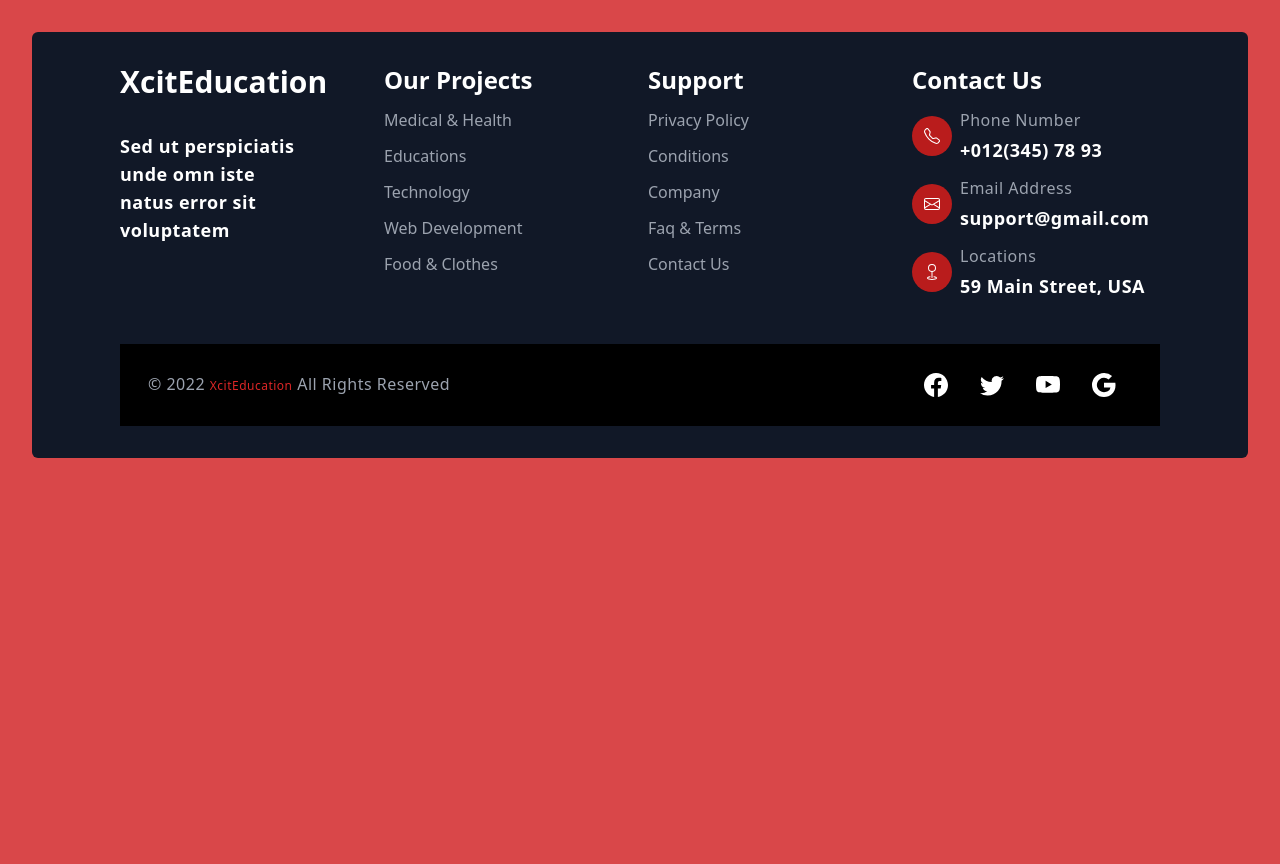
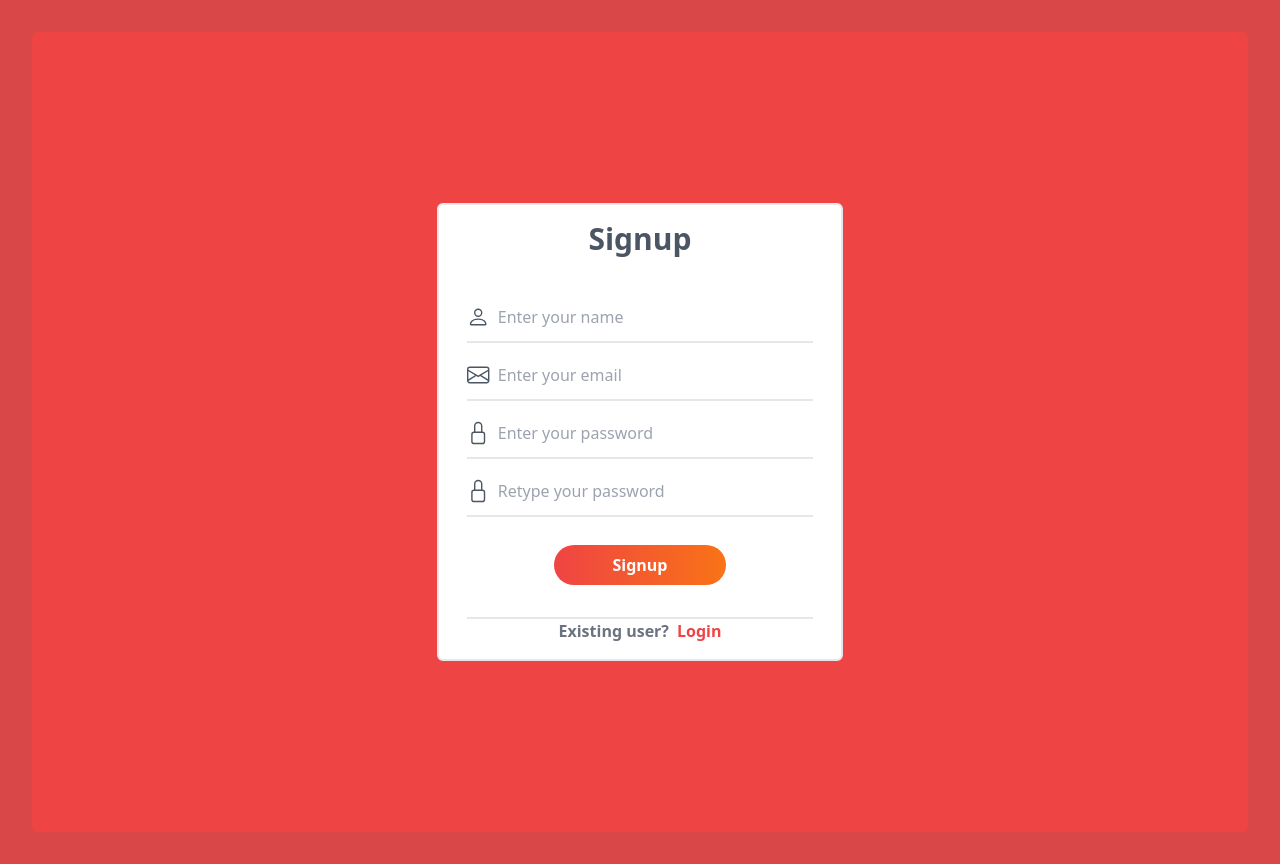
Before and after one commit to devjs1000/course-hub, a React (Vite) app: page /signup in a window 1280 px wide. Before the commit the page ends 800 px from the top, so only its background shows below. Built offline with nearby package versions, Linux system fonts and the light colour scheme.

Commit message:
login-signup simple design

```diff
--- a/src/App.jsx
+++ b/src/App.jsx
@@ -2,14 +2,16 @@ import { useState } from 'react';
 import { Routes, Route } from 'react-router-dom';
 import Footer from './components/Footer';
 import Home from './pages/Home';
-import Auth from './components/Auth'
+import Login from './components/Login';
+import Signup from './components/Signup';
 
 function App() {
 	return (
 		<div className="App rounded-md overflow-hidden">
 			<Routes>
 				<Route path='/' element={<Home />} />
-				<Route path='/login' element={<Auth />} />
+				<Route path='/login' element={<Login />} />
+				<Route path='/signup' element={<Signup />} />
 			</Routes>
 			<Footer />
 		</div>
--- a/src/components/Auth.jsx
+++ b/src/components/Auth.jsx
@@ -1,42 +1,8 @@
 import { useEffect, useState } from 'react'
 import '../styles/Auth.css'
-import useSignup from '../context/ContextHooks/useSignup';
-import useLogin from '../context/ContextHooks/useLogin';
+
 const Auth = () => {
-    const {signup} = useSignup()
-    const {login} = useLogin()
-    const [signupData,setSignupData] = useState({})
-    const [loginData,setLoginData] = useState({})
-
     let container;
-
-    const getSignupData=e=>{
-        const name = e.target.name
-        const value = e.target.value
-        const newData = {...signupData}
-        newData[name]=value
-        setSignupData(newData)
-    }
-    const getLoginData=e=>{
-        const name = e.target.name
-        const value = e.target.value
-        const newData = {...loginData}
-        newData[name]=value
-        setLoginData(newData)
-    }
-
-    const submitSignup=e=>{
-        e.preventDefault()
-        signup(signupData)
-        e.target.reset()
-    }
-
-    const submitLogin=e=>{
-        e.preventDefault()
-        login(loginData)
-        e.target.reset()
-    }
-
     useEffect(() => {
       container = document.getElementById('container');
     }, [])
@@ -53,21 +19,21 @@ const Auth = () => {
         <div className="flex justify-center items-center h-[100vh]">
             <div className="container" id="container">
                 <div className="form-container sign-up-container">
-                    <form onSubmit={submitSignup}>
+                    <form action='#'>
                         <h1>Create Account</h1>
                         <span>or use your email for registration</span>
-                        <input onChange={getSignupData} name='name' type="text" placeholder="Name" />
-                        <input onChange={getSignupData} name='email' type="email" placeholder="Email" />
-                        <input onChange={getSignupData} name='password' type="password" placeholder="Password" />
+                        <input  type="text" placeholder="Name" />
+                        <input  type="email" placeholder="Email" />
+                        <input  type="password" placeholder="Password" />
                         <button type='submit'>Sign Up</button>
                     </form>
                 </div>
                 <div className="form-container sign-in-container">
-                    <form onSubmit={submitLogin}>
+                    <form action='#'>
                         <h1>Sign in</h1>
                         <span>or use your account</span>
-                        <input onChange={getLoginData} name='email' type="email" placeholder="Email" />
-                        <input onChange={getLoginData} name='password' type="password" placeholder="Password" />
+                        <input  type="email" placeholder="Email" />
+                        <input  type="password" placeholder="Password" />
                         <a href="#">Forgot your password?</a>
                         <button type='submit'>Sign In</button>
                     </form>
--- a/src/components/Footer.jsx
+++ b/src/components/Footer.jsx
@@ -1,7 +1,15 @@
 import React from "react";
 import { Envelope, Facebook, Geo, Google, Telephone, Twitter, Youtube } from "react-bootstrap-icons";
+import { useLocation } from "react-router-dom";
 import { footerStyles } from "../styles/styleObjects";
+
 const Footer = () => {
+
+  const location = useLocation()
+
+  const path = location.pathname.split('/')[1];
+
+  if(path==='login'||path==='signup')return null;
 
 
   return (
--- /dev/null
+++ b/src/components/Login.jsx
@@ -0,0 +1,60 @@
+import React, { useState } from 'react';
+import { Envelope, Lock} from 'react-bootstrap-icons';
+import { Link } from 'react-router-dom';
+import useLogin from '../context/ContextHooks/useLogin';
+import { authDesign } from '../styles/styleObjects';
+
+const Login = () => {
+
+    const {login} = useLogin()
+    const [loginData,setLoginData] = useState({})
+
+    const getLoginData=e=>{
+        const name = e.target.name
+        const value = e.target.value
+        const newData = {...loginData}
+        newData[name]=value
+        setLoginData(newData)
+    }
+
+
+    const submitLogin=e=>{
+        e.preventDefault()
+        login(loginData)
+        e.target.reset()
+    }
+
+
+
+    return (
+        <div className={authDesign.screen}>
+            <div className={authDesign.mainDiv}>
+
+            <h1 className={authDesign.title}>Login</h1>
+
+            <form onSubmit={submitLogin}>
+
+                <div className={authDesign.itemDiv}>
+                    <Envelope className={authDesign.inputIcon}/>
+                    <input onChange={getLoginData} required name='email' placeholder='Enter your email' className={authDesign.input} type="text" />
+                </div>
+
+                <div className={authDesign.itemDiv}>
+                    <Lock className={authDesign.inputIcon}/>
+                    <input onChange={getLoginData} required name='password' placeholder='Enter your password' className={authDesign.input} type="password" />
+                </div>
+
+                <p className={authDesign.forgotPass}>Forgot Password?</p>
+
+                <button type='submit' className={authDesign.mainBtn}>Login</button>
+
+            </form>
+
+            <p className={authDesign.bottomText}>New here?<Link to='/signup'><span className={authDesign.bottomIn}>Signup</span></Link></p>
+
+            </div>
+        </div>
+    );
+};
+
+export default Login;
--- /dev/null
+++ b/src/components/Signup.jsx
@@ -0,0 +1,66 @@
+import React, { useState } from 'react';
+import {authDesign} from '../styles/styleObjects'
+import { Envelope, Lock, Person} from 'react-bootstrap-icons';
+import useSignup from '../context/ContextHooks/useSignup';
+import { Link } from 'react-router-dom';
+
+const Signup = () => {
+    const {signup} = useSignup()
+    const [signupData,setSignupData] = useState({})
+
+    const getSignupData=e=>{
+        const name = e.target.name
+        const value = e.target.value
+        const newData = {...signupData}
+        newData[name]=value
+        setSignupData(newData)
+    }
+
+    const submitSignup=e=>{
+        e.preventDefault()
+        signup(signupData)
+        e.target.reset()
+    }
+
+
+
+    return (
+        <div className={authDesign.screen}>
+            <div className={authDesign.mainDiv}>
+
+            <h1 className={authDesign.title}>Signup</h1>
+
+            <form onSubmit={submitSignup}>
+
+                <div className={authDesign.itemDiv}>
+                    <Person className={authDesign.inputIcon}/>
+                    <input onChange={getSignupData} required name='name' placeholder='Enter your name' className={authDesign.input} type="text" />
+                </div>
+
+                <div className={authDesign.itemDiv}>
+                    <Envelope className={authDesign.inputIcon}/>
+                    <input onChange={getSignupData} required name='email' placeholder='Enter your email' className={authDesign.input} type="email" />
+                </div>
+
+                <div className={authDesign.itemDiv}>
+                    <Lock className={authDesign.inputIcon}/>
+                    <input onChange={getSignupData} required name='password' placeholder='Enter your password' className={authDesign.input} type="password" />
+                </div>
+
+                <div className={authDesign.itemDiv}>
+                    <Lock className={authDesign.inputIcon}/>
+                    <input onChange={getSignupData} required name='password2' placeholder='Retype your password' className={authDesign.input} type="password" />
+                </div>
+
+                <button type='submit' className={authDesign.mainBtn}>Signup</button>
+
+            </form>
+
+            <p className={authDesign.bottomText}>Existing user?<Link to='/login'><span className={authDesign.bottomIn}>Login</span></Link></p>
+
+            </div>
+        </div>
+    );
+};
+
+export default Signup;
--- a/src/styles/global.css
+++ b/src/styles/global.css
@@ -8,10 +8,10 @@ body {
 }
 
 /* BUTTON */
-.btn {
+/* /* .btn {
   height: 3rem;
   width: 7rem;
-}
+} */
 
 @media (min-width: 500px) {
   .btn {
@@ -24,27 +24,28 @@ body {
     width: 10rem;
   }
 }
+*/
 
 /* LINK */
-.link::after {
+/* .link::after {
   position: absolute;
-	content: '';
+  content: "";
   height: 2px;
   width: 100%;
   bottom: -0.3rem;
   left: 0;
   background-color: currentColor;
-}
+} */
 
 /* sectio-hero */
-.section-hero {
+/* .section-hero {
   height: 85vh;
   z-index: -2;
-}
+} */
 
 .section-hero::before {
   position: absolute;
-	content: '';
+  content: "";
   right: 0;
   top: 0;
   height: 100%;
--- a/src/styles/styleObjects.jsx
+++ b/src/styles/styleObjects.jsx
@@ -15,3 +15,15 @@ export const footerStyles={
     socialMain:'flex items-center',
     socialIcon:'text-2xl mx-4 hover:text-red-400 cursor-pointer'
   }
+export const authDesign={
+  screen:'h-screen flex items-center justify-center bg-red-500',
+  mainDiv:'w-4/5 md:w-2/4 lg:w-2/6 border-2 bg-white rounded-md px-7 py-4',
+  title:'mb-12 text-center font-bold text-3xl text-gray-600',
+  itemDiv:'w-full flex items-center mb-5 pb-3 border-b-2',
+  inputIcon:'text-gray-600 font-bold text-2xl',
+  input:'w-full pl-2 border-0 outline-none',
+  forgotPass:'w-fit ml-auto my-1 cursor-pointer text-gray-500 font-semibold hover:text-red-500',
+  mainBtn:'w-1/2 block mx-auto mt-7 py-2 rounded-3xl text-white font-bold text-md bg-gradient-to-r from-red-500 to-orange-500 hover:bg-gradient-to-l from-red-500 to-orange-500',
+  bottomText:'mt-8 text-center font-semibold text-gray-500 border-t-2',
+  bottomIn:'ml-2 text-red-500 cursor-pointer',
+}
```
Lines whose indentation alone changed are shown as unchanged.
